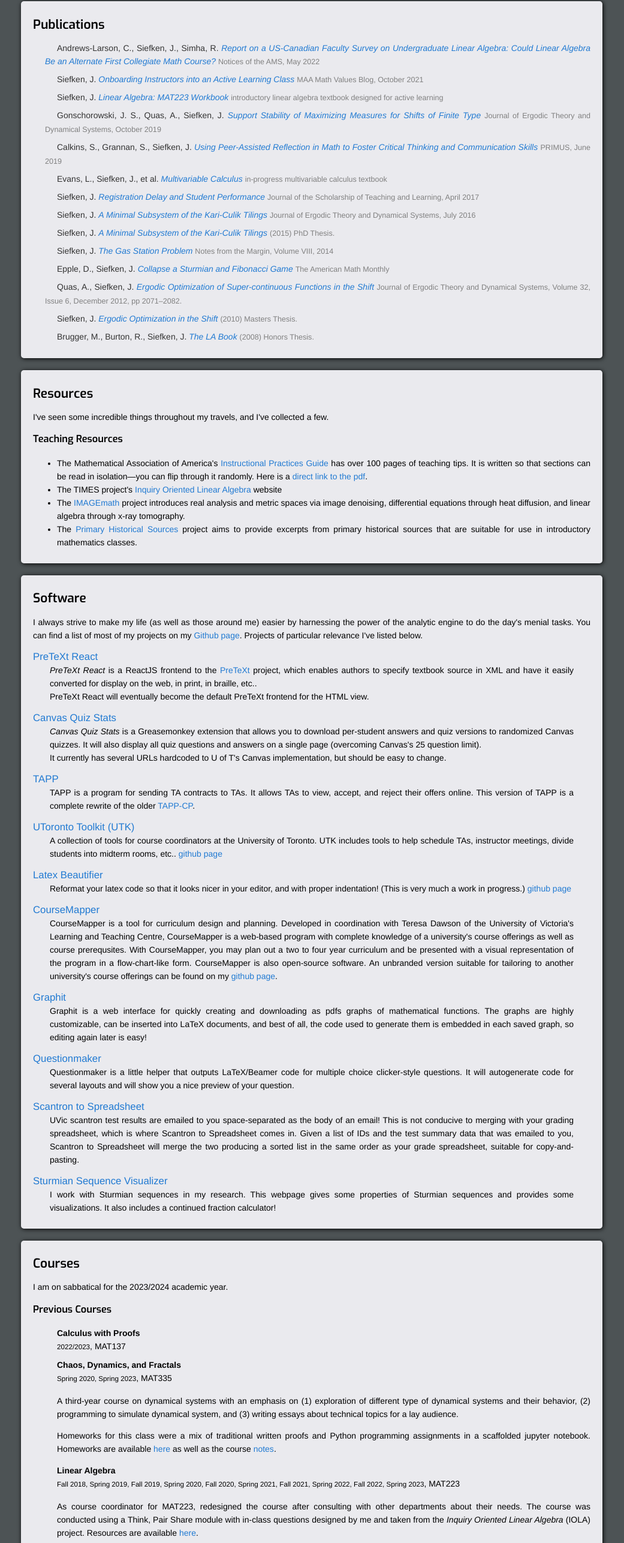
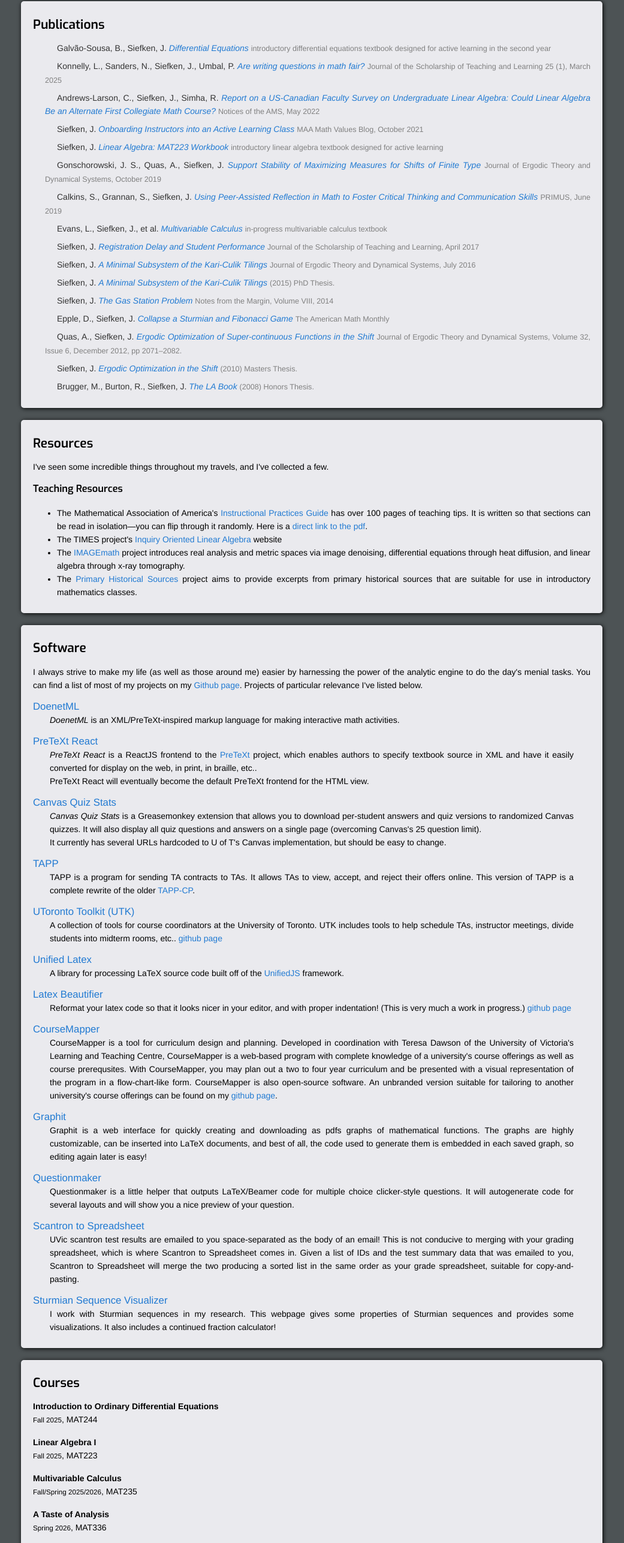
Before and after one commit to siefkenj/homepage, a plain HTML site: page index.html in a window 1280 px wide. Shown: the part 1081-3653 px from the top of the page at 60% size, without its empty margins (120-1161 px from the left). Drawn offline with Linux system fonts and the light colour scheme; a web font is replaced by a local one.

Commit message:
Update webpage

```diff
--- a/index.html
+++ b/index.html
@@ -119,6 +119,37 @@
                 <h2>Publications</h2>
                 <ul>
                     <li>
+                        <a href="https://siefkenj.github.io/IBLODEs/">
+                            <ul class="authors">
+                                <li>Galvão-Sousa, B.</li>
+                                <li>Siefken, J.</li>
+                            </ul>
+                            <span class="title">Differential Equations</span>
+                            <span class="citation"
+                                >introductory differential equations textbook
+                                designed for active learning in the second
+                                year</span
+                            >
+                        </a>
+                    </li>
+                    <li>
+                        <a href="papers/are-writing-questions-fair.pdf">
+                            <ul class="authors">
+                                <li>Konnelly, L.</li>
+                                <li>Sanders, N.</li>
+                                <li>Siefken, J.</li>
+                                <li>Umbal, P.</li>
+                            </ul>
+                            <span class="title"
+                                >Are writing questions in math fair?</span
+                            >
+                            <span class="citation"
+                                >Journal of the Scholarship of Teaching and
+                                Learning 25 (1), March 2025</span
+                            >
+                        </a>
+                    </li>
+                    <li>
                         <a href="papers/linalg-report.pdf">
                             <ul class="authors">
                                 <li>Andrews-Larson, C.</li>
@@ -153,9 +184,7 @@
                         </a>
                     </li>
                     <li>
-                        <a
-                            href="https://github.com/siefkenj/IBLLinearAlgebra/raw/master/dist/linearalgebra-book.pdf"
-                        >
+                        <a href="https://siefkenj.github.io/IBLLinearAlgebra/">
                             <ul class="authors">
                                 <li>Siefken, J.</li>
                             </ul>
@@ -365,7 +394,7 @@
                     <li>
                         The
                         <a
-                            href="http://www.maa.org/press/periodicals/convergence/primary-historical-sources-in-the-classroom-discrete-mathematics-and-computer-science"
+                            href="http://old.maa.org/press/periodicals/convergence/primary-historical-sources-in-the-classroom-discrete-mathematics-and-computer-science"
                             >Primary Historical Sources</a
                         >
                         project aims to provide excerpts from primary historical
@@ -385,6 +414,13 @@
                     Projects of particular relevance I've listed below.
                 </p>
                 <ul>
+                    <li>
+                        <a href="https://www.doenet.org/">DoenetML</a>
+                        <p class="description">
+                            <em>DoenetML</em> is an XML/PreTeXt-inspired markup
+                            language for making interactive math activities.
+                        </p>
+                    </li>
                     <li>
                         <a href="https://github.com/siefkenj/pretext-react"
                             >PreTeXt React</a
@@ -442,6 +478,17 @@
                             <a href="https://github.com/siefkenj/utk"
                                 >github page</a
                             >
+                        </p>
+                    </li>
+                    <li>
+                        <a href="https://github.com/siefkenj/unified-latex"
+                            >Unified Latex</a
+                        >
+                        <p class="description">
+                            A library for processing LaTeX source code built off
+                            of the
+                            <a href="https://unifiedjs.com/">UnifiedJS</a>
+                            framework.
                         </p>
                     </li>
                     <li>
@@ -539,17 +586,61 @@
             </div>
             <div id="courses" class="section">
                 <h2>Courses</h2>
-                <p>I am on sabbatical for the 2023/2024 academic year.</p>
-                <!--
-			<p>
-			<span class="course-title">Chaos, Dynamics, and Fractals</span>
-			<span class="term">Spring 2023</span>,
-			<span class="course">MAT335</span>
-			</p>
-			-->
+                <p>
+                    <span class="course-title"
+                        >Introduction to Ordinary Differential Equations</span
+                    >
+                    <span class="term">Fall 2025</span>,
+                    <span class="course">MAT244</span>
+                </p>
+                <p>
+                    <span class="course-title"
+                        >Linear Algebra I</span
+                    >
+                    <span class="term">Fall 2025</span>,
+                    <span class="course">MAT223</span>
+                </p>
+                <p>
+                    <span class="course-title"
+                        >Multivariable Calculus</span
+                    >
+                    <span class="term">Fall/Spring 2025/2026</span>,
+                    <span class="course">MAT235</span>
+                </p>
+                <p>
+                    <span class="course-title"
+                        >A Taste of Analysis</span
+                    >
+                    <span class="term">Spring 2026</span>,
+                    <span class="course">MAT336</span>
+                </p>
 
                 <h3>Previous Courses</h3>
                 <ul>
+                    <li>
+                        <span class="course-title"
+                            >Calculus II for Engineers</span
+                        >
+                        <span class="term">2025</span>,
+                        <span class="course">MAT187</span>
+                    </li>
+                    <li>
+                        <span class="course-title"
+                            >Introduction to Ordinary Differential
+                            Equations</span
+                        >
+                        <span class="term">2024</span>,
+                        <span class="course">MAT244</span>
+                        <p>
+                            Redesigned introductory ODEs to focus on modelling,
+                            simulation, and estimating long-term behavior
+                            instead of its previous focus on solving techniques.
+                            This course is supported by a new
+                            <a href="https://siefkenj.github.io/IBLODEs"
+                                >differential equations textbook</a
+                            >.
+                        </p>
+                    </li>
                     <li>
                         <span class="course-title">Calculus with Proofs</span>
                         <span class="term">2022/2023</span>,
```
Also changed, not shown: 1 other file.
